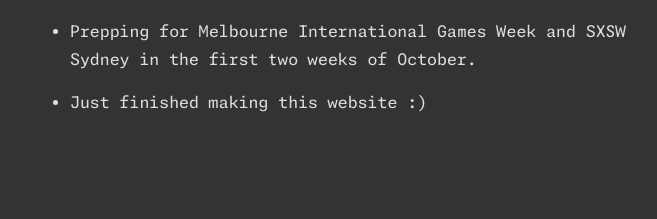
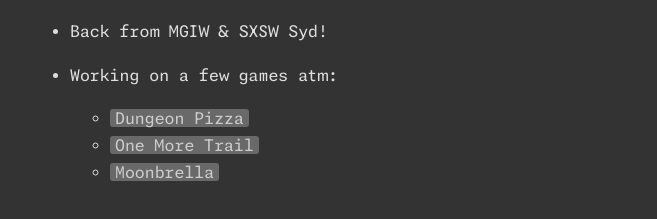
Before and after one commit to 0scarno/oscarno.online, an Eleventy site: page pages/now.md in a window 1280 px wide. Shown: the part 291-510 px from the top of the page, without its empty margins (310-967 px from the left). Built offline with nearby package versions, Linux system fonts and the light colour scheme; Eleventy itself is replaced by a stand-in of ours; files that its build step writes are made by us from their sources; files whose address does not match are found by name.

Commit message:
now page update

```diff
--- a/pages/now.md
+++ b/pages/now.md
@@ -2,6 +2,9 @@
 title: now
 ---
 # {{title}}
-- Prepping for Melbourne International Games Week and SXSW Sydney in the first two weeks of October.
+- Back from MGIW & SXSW Syd!
 
-- Just finished making this website :)
+- Working on a few games atm:
+    - [Dungeon Pizza](https://store.steampowered.com/app/3834910/Dungeon_Pizza/)
+    - [One More Trail](https://store.steampowered.com/app/4027330/One_More_Trail/)
+    - [Moonbrella](https://store.steampowered.com/app/3433800/Moonbrella/)
```
Also changed, not shown: docs/now/index.html (+7 -2 lines).
